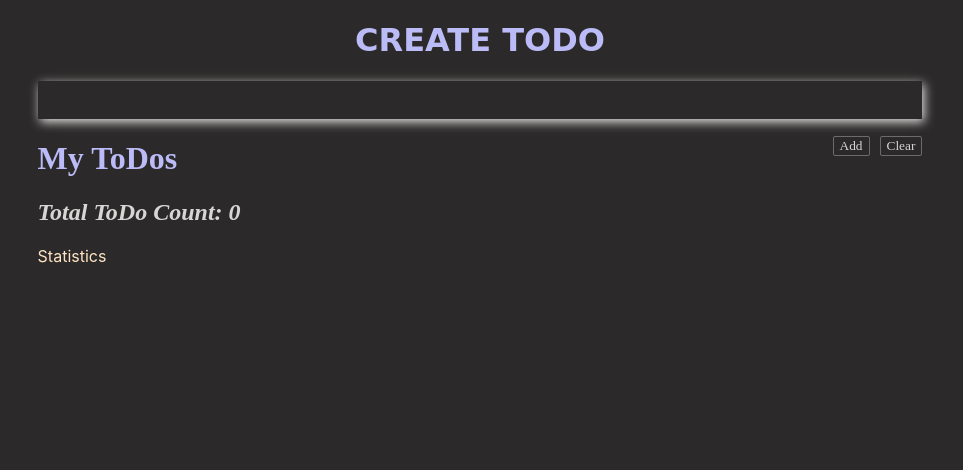
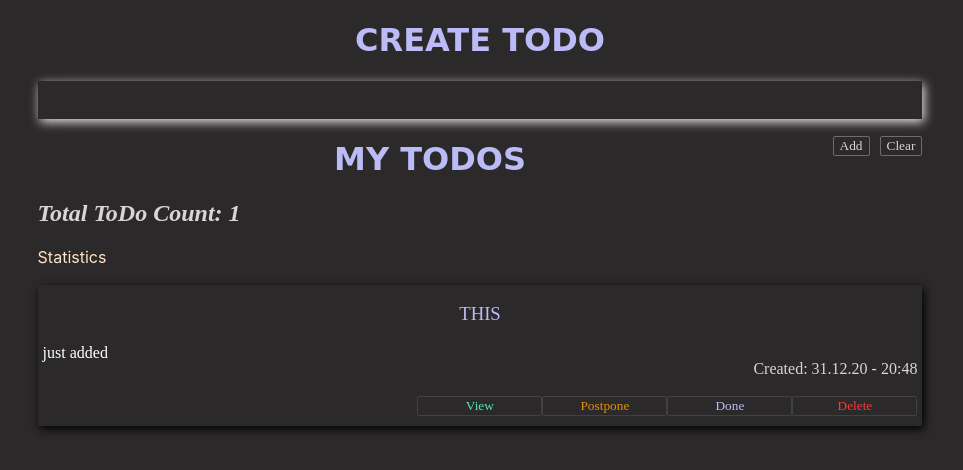
Before and after one commit to NickZm777/todo-react, a React (Create React App) app: page / in a window 1280 px wide. Shown: the top 470 px of the page, without its empty margins (160-1123 px from the left). Built offline with nearby package versions, Linux system fonts and the light colour scheme.

Commit message:
deleted several components

```diff
--- a/src/App.js
+++ b/src/App.js
@@ -1,9 +1,7 @@
 import "./App.css";
 
-import "./components/EditForm/editForm.css";
 import "./components/TodoList/todoList.css";
-import "./components/TodoList/todoList.css";
-import "./components/EditForm/Form/form.css";
+import "./components/Form/form.css";
 import "./components/TodoList/Item/item.css";
 import "./components/TodoList/Button/button.css";
 import "./components/Statistics/statistics.css";
--- a/src/components/EditForm/EditForm.jsx
+++ /dev/null
@@ -1,13 +0,0 @@
-import React from "react";
-import Form from "./Form/Form.jsx";
-
-const EditForm = () => {
-  return (
-    <div className="edit-form-container">
-      <h1>Create Todo</h1>
-      <Form />
-    </div>
-  );
-};
-
-export default EditForm;
--- a/src/components/EditForm/editForm.css
+++ /dev/null
@@ -1,10 +0,0 @@
-h1 {
-  color: #bbbbf7;
-  font-family: cursive;
-  font-weight: bold;
-}
-.edit-form-container h1 {
-  text-align: center;
-  text-transform: uppercase;
-  font-family: comic sans ms;
-}
--- a/src/components/EditForm/Form/Form.jsx
+++ b/src/components/Form/Form.jsx
@@ -1,7 +1,5 @@
 import React from "react";
-import allTodo from "../../Storage/Storage.jsx";
-import TodoList from "../../TodoList/TodoList.jsx";
-import FormF from "../Form/FormF.jsx";
+import FormInput from "./FormInput.jsx";
 
 class Form extends React.Component {
   constructor(props) {
@@ -10,10 +8,15 @@ class Form extends React.Component {
     this.counterID = 1;
     this.handleChange = this.handleChange.bind(this);
     this.handleSubmit = this.handleSubmit.bind(this);
+    this.allTodo = props.allTodo;
   }
 
   handleChange(event) {
     this.setState({ value: event.target.value });
+  }
+
+  q() {
+    console.log("Form add todo updated");
   }
 
   handleSubmit(event) {
@@ -26,12 +29,13 @@ class Form extends React.Component {
       dateCompleted: null,
       id: this.counterID,
     };
-    allTodo.push(todo);
+    this.allTodo.push(todo);
+    this.q();
   }
 
   render() {
     return (
-      <FormF
+      <FormInput
         handleSubmit={this.handleSubmit}
         handleChange={this.handleChange}
         state={this.state.value}
--- a/src/components/EditForm/Form/form.css
+++ b/src/components/Form/form.css
@@ -1,3 +1,14 @@
+h1 {
+  color: #bbbbf7;
+  font-family: cursive;
+  font-weight: bold;
+}
+.edit-form-container h1 {
+  text-align: center;
+  text-transform: uppercase;
+  font-family: comic sans ms;
+}
+
 .form-row-left {
   margin-bottom: 10px;
 }
--- a/src/components/MainPage/MainPage.jsx
+++ b/src/components/MainPage/MainPage.jsx
@@ -1,13 +1,24 @@
 import React from "react";
-
-import EditForm from "../EditForm/EditForm.jsx";
+import Form from "../Form/Form.jsx";
 import TodoList from "../TodoList/TodoList.jsx";
 
 const MainPage = () => {
+  const allTodo = [
+    {
+      text: "this",
+      state: "just added",
+      dateCreated: Date().toString(),
+      dateCompleted: null,
+      id: 245,
+    },
+  ];
   return (
-    <div className="app-container">
-      <EditForm />
-      <TodoList />
+    <div className="edit-form-container">
+      <h1>Create Todo</h1>
+      <div className="app-container">
+        <Form allTodo={allTodo} />
+        <TodoList allTodo={allTodo} />
+      </div>
     </div>
   );
 };
--- a/src/components/Storage/Storage.jsx
+++ /dev/null
@@ -1,5 +0,0 @@
-// import React from "react";
-
-const allTodo = [];
-
-export default allTodo;
--- a/src/components/TodoList/TodoList.jsx
+++ b/src/components/TodoList/TodoList.jsx
@@ -1,21 +1,20 @@
 import React from "react";
 import Item from "./Item/Item.jsx";
 import { NavLink } from "react-router-dom";
-import allTodo from "../Storage/Storage.jsx";
 
-const TodoList = () => {
+const TodoList = (props) => {
   return (
     <div className="todo-list-container">
       <h1>My ToDos</h1>
       <h2>
         <span className="total-counter-text">Total ToDo Count: </span>
-        <span className="total-counter-number">{allTodo.length}</span>
+        <span className="total-counter-number">{props.allTodo.length}</span>
       </h2>
       <div className="statistics">
         <NavLink to="/statistics">Statistics</NavLink>
       </div>
       <div className="todo-list">
-        {allTodo.map((obj) => (
+        {props.allTodo.map((obj) => (
           <Item
             key={obj.id}
             text={obj.text}
```
Also changed, not shown: src/components/Form/FormInput.jsx (renamed from src/components/EditForm/Form/FormF.jsx, +3 -4 lines), 1 other file (tests, documents, lock files or other folders).
